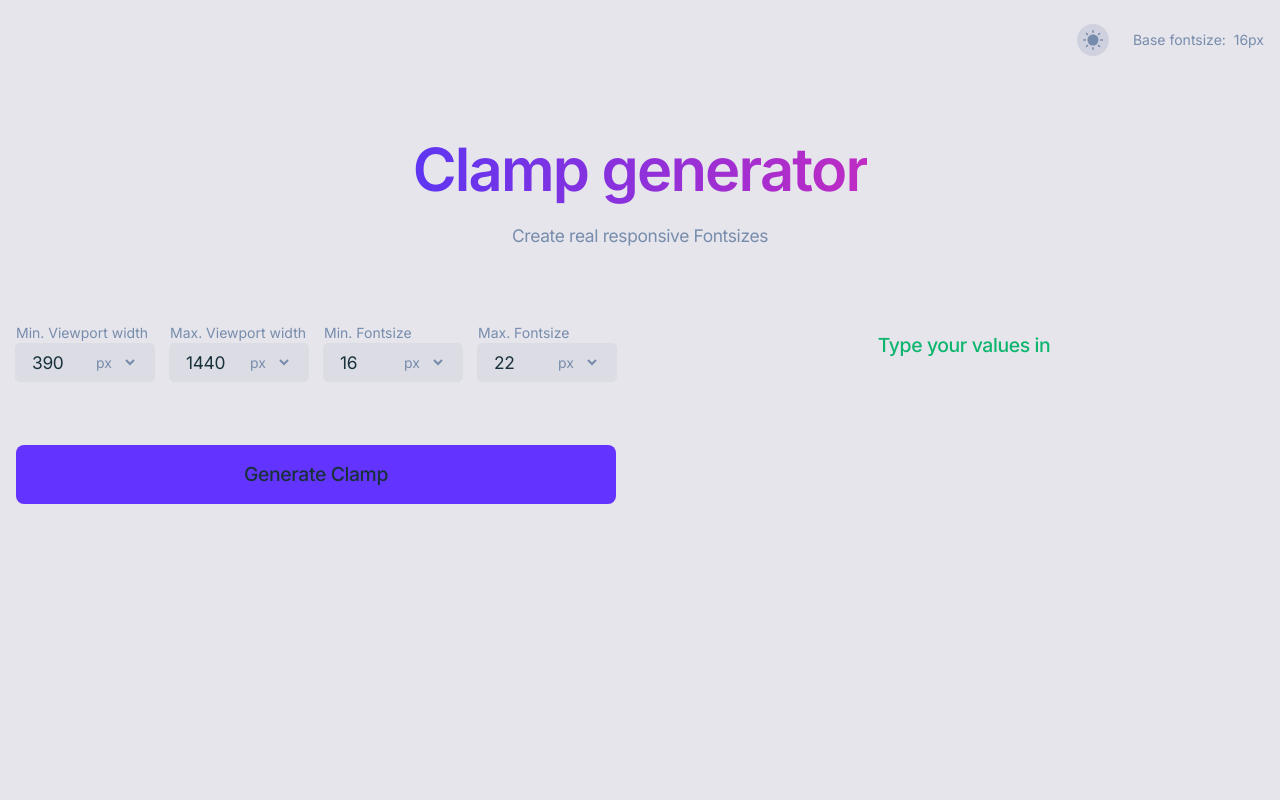
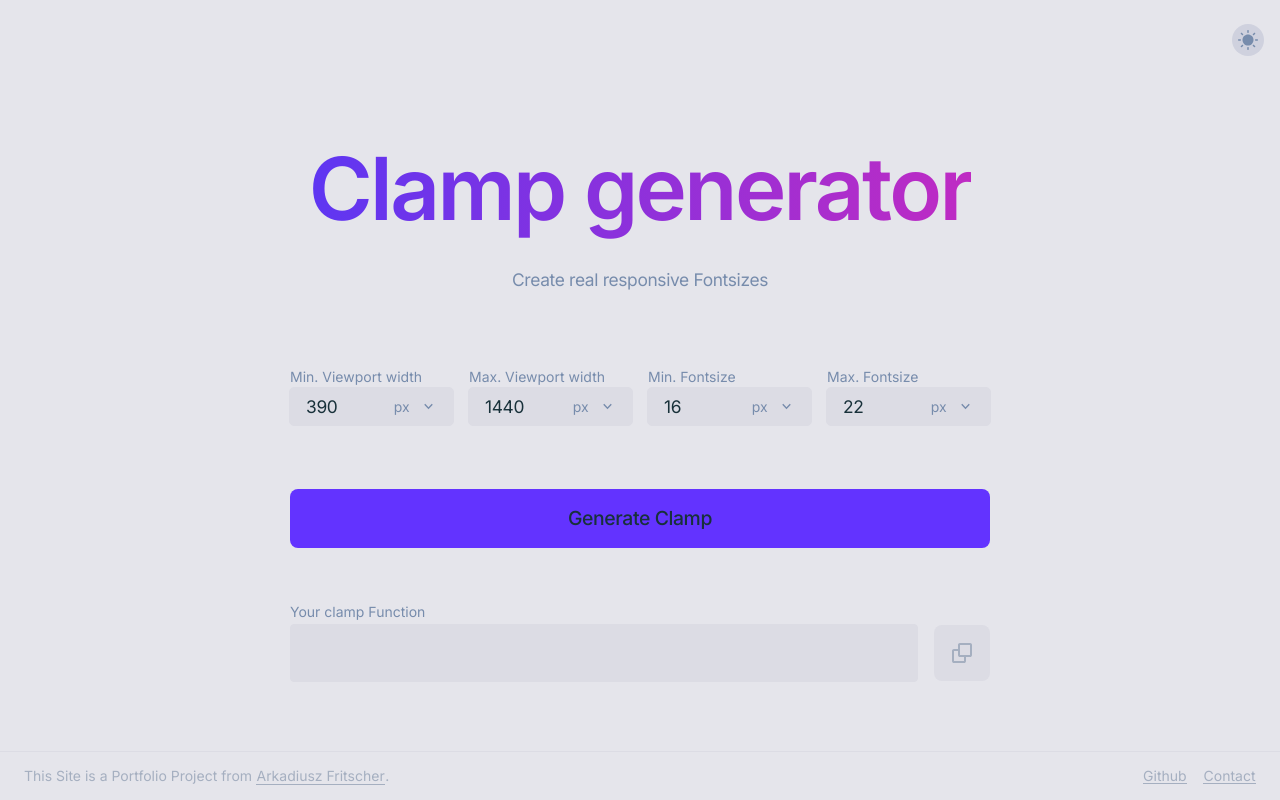
Before and after one commit to Arkadiusz-Fritscher/clamp-generator-lite, a Vue app: page / in a window 1280 px wide. Built offline with nearby package versions, Linux system fonts and the light colour scheme.

Commit message:
feature: adding footer

```diff
--- a/src/App.vue
+++ b/src/App.vue
@@ -1,20 +1,22 @@
 <template>
   <TheNavigation />
   <TheHeader />
-  <main class="wrapper__small flex flex-wrap gap-12 justify-between">
+  <main class="wrapper__small space-y-12">
     <TheForm @submit="onSubmit" />
     <TheClampCard :values="formInputs" />
   </main>
   <!-- <ThePreview /> -->
+  <TheFooter />
 </template>
 
 <script setup lang="ts">
+import { ref } from "vue";
 import TheNavigation from "@/components/TheNavigation.vue";
 import TheForm from "@/components/TheForm.vue";
 import TheClampCard from "@/components/TheClampCard.vue";
 // import ThePreview from "@/components/ThePreview.vue";
-import { ref } from "vue";
 import TheHeader from "@/components/TheHeader.vue";
+import TheFooter from "@/components/TheFooter.vue";
 
 const formInputs = ref();
 
@@ -25,15 +27,43 @@ const onSubmit = (values: object) => {
 </script>
 
 <style>
+body {
+  --delay: 0.2s;
+  --ease: ease-out;
+  transition: background-color var(--delay) var(--ease),
+    color var(--delay) var(--ease);
+}
+
+#app {
+  min-height: 100vh;
+  position: relative;
+  display: flex;
+  flex-direction: column;
+  align-items: center;
+  /* flex-wrap: nowrap;
+    align-content: center;
+    justify-content: flex-start;
+    align-items: stretch; */
+}
+
+#app > * {
+  width: 100%;
+}
+
+main {
+  flex: 1 1 auto;
+  align-content: flex-start;
+}
+
 .wrapper__large {
   max-width: 1980px;
-  margin-inline: auto;
+  /* margin-inline: auto; */
   padding-inline: 1rem;
 }
 
 .wrapper__small {
   max-width: 1440px;
-  margin-inline: auto;
+  /* margin-inline: auto; */
   padding-inline: 1rem;
 }
 
@@ -41,15 +71,15 @@ const onSubmit = (values: object) => {
   display: flex;
   justify-content: center;
   margin-inline: auto;
-  max-width: 600px;
+  max-width: 700px;
 }
 
 @media screen(sm) {
   .wrapper__small {
-    padding-inline: 5%;
+    padding-inline: 32px;
   }
   .wrapper__large {
-    padding-inline: 5%;
+    padding-inline: 32px;
   }
 }
 </style>
--- a/src/assets/base.css
+++ b/src/assets/base.css
@@ -41,7 +41,7 @@
   --text-caption: 0.875rem;
   --text-base: clamp(0.875rem, 0.7721rem + 0.3922vw, 1.125rem);
   --text-md: clamp(1rem, 0.8971rem + 0.3922vw, 1.25rem);
-  --text-headline: clamp(1.5rem, 0.525rem + 4vw, 4.125rem);
+  --text-headline: clamp(2.25rem, 0.857rem + 5.714vw, 6rem);
 
   --text-preview: 1rem;
 }
@@ -95,7 +95,6 @@
 }
 
 body {
-  min-height: 100vh;
   text-rendering: optimizeLegibility;
   -webkit-font-smoothing: antialiased;
   -moz-osx-font-smoothing: grayscale;
@@ -108,6 +107,4 @@ body {
   background: linear-gradient(90.6deg, #5e36f2 0%, #bf2bc3 99.79%);
   -webkit-background-clip: text;
   -webkit-text-fill-color: transparent;
-  background-clip: text;
-  text-fill-color: transparent;
 }
--- a/src/components/BaseButton.vue
+++ b/src/components/BaseButton.vue
@@ -12,6 +12,15 @@
 
 <style scoped>
 button {
-  transition: background-color 0.3s ease-out;
+  transition: background-color 0.2s ease-out;
+}
+
+button:disabled {
+  background-color: var(--color-dark2);
+  color: var(--color-darker);
+}
+
+button:disabled:hover {
+  cursor: not-allowed;
 }
 </style>
--- a/src/components/BaseInput.vue
+++ b/src/components/BaseInput.vue
@@ -94,4 +94,17 @@ input::-webkit-inner-spin-button {
 input[type="number"] {
   -moz-appearance: textfield;
 }
+
+select {
+  -webkit-appearance: none;
+  -moz-appearance: none;
+  appearance: none; /* Remove default arrow */
+  background-image: url(@/assets/chevron_down.svg); /* Add custom arrow */
+  background-position: center right;
+  background-repeat: no-repeat;
+  background-size: var(--text-base);
+  padding-right: var(--text-base);
+  line-height: 140%;
+  width: max-content;
+}
 </style>
--- a/src/components/TheClampCard.vue
+++ b/src/components/TheClampCard.vue
@@ -1,14 +1,17 @@
 <script setup lang="ts">
 import pxToRem from '@/utils/pxToRem.js';
-import { computed } from 'vue';
+import { computed, ref } from 'vue';
 import BaseButton from '@/components/BaseButton.vue';
 import IconCopy from './icons/IconCopy.vue';
+import IconCheck from './icons/IconCheck.vue';
 const props = defineProps({
     values: {
         type: [Object, Boolean],
         default: false
     }
 });
+
+const hasCopy = ref(false);
 
 const calcClamp = computed(() => {
     if (props.values) {
@@ -21,10 +24,11 @@ const calcClamp = computed(() => {
         const slop = (maxFont.input - minFont.input) / (maxViewport.input - minViewport.input);
         const yAxisIntersection = -minViewport.input * slop + minFont.input;
 
-        const clamp = `clamp(${fix(minFont.input)}rem, ${fix(yAxisIntersection)}rem + ${fix(slop * 100)}vw, ${fix(maxFont.input)}rem)`;
+        const clamp = `${fix(minFont.input)}rem, ${fix(yAxisIntersection)}rem + ${fix(slop * 100)}vw, ${fix(maxFont.input)}rem`;
+        const clampString = `clamp(${fix(minFont.input)}rem, ${fix(yAxisIntersection)}rem + ${fix(slop * 100)}vw, ${fix(maxFont.input)}rem)`;
 
         document.documentElement.style.setProperty('--text-preview', clamp);
-        return clamp;
+        return { string: clampString, clamp };
     }
 
     return false;
@@ -34,24 +38,51 @@ const calcClamp = computed(() => {
 const remValues = computed(() => {
     return pxToRem(props.values) || false;
 });
+
+const copyClipboard = (e) => {
+    const clamp = calcClamp.value;
+    if (clamp) {
+        navigator.clipboard.writeText(clamp.string);
+        setTimeout(() => {
+            hasCopy.value = false;
+        }, 1500);
+
+        hasCopy.value = true;
+    }
+};
+
 </script>
 
 <template>
     <div class="clamp wrapper__flex">
-        <div v-if="calcClamp" class="w-full">
+        <div class="w-full">
             <div class="text-lighter text-caption pb-1">Your clamp Function</div>
             <div class="card">
-                <div class="bg-dark3 p-4 rounded-lg min-w-fit flex-1">{{ calcClamp }}</div>
+                <div
+                    class="clamp__string bg-dark2 px-6 py-4 rounded border border-dark2 hover:border-dark4"
+                    :class="{ 'hover:border-transparent': !calcClamp }"
+                >
+                    <template v-if="calcClamp">
+                        <span style="color: #BF2BC3">clamp</span>
+                        <span style="color: #2B95C3; margin-right: 0.3ch">(</span>
+                        <span>{{ calcClamp.clamp }}</span>
+                        <span style="color: #2B95C3; margin-left: 0.3ch">)</span>
+                    </template>
+                    <template v-else>
+                        <span class="text-transparent">-</span>
+                    </template>
+                </div>
                 <div class="copy">
-                    <BaseButton class="w-full">
-                        <IconCopy />
+                    <BaseButton class="w-full" @click="copyClipboard" :disabled="!calcClamp">
+                        <IconCopy v-if="!hasCopy" />
+                        <IconCheck v-else />
                     </BaseButton>
                 </div>
             </div>
         </div>
-        <div v-else class="flex px-6 py-3">
+        <!-- <div v-else class="flex px-6 py-3">
             <span class="text-md font-medium text-success">Type your values in</span>
-        </div>
+        </div>-->
     </div>
 </template>
 
@@ -64,14 +95,27 @@ const remValues = computed(() => {
     display: flex;
     flex-wrap: wrap;
     gap: 1rem;
-    padding: 2rem;
-    background-color: var(--color-dark2);
     border-radius: 16px;
     align-items: center;
 }
 
+.clamp__string {
+    flex: 1 1 calc(100% - 4.5rem);
+    min-width: fit-content;
+}
+
+.clamp__string > span {
+    animation: growRight 0.3s ease-out;
+    animation-fill-mode: forwards;
+}
+
+.clamp__string > span::selection {
+    background: var(--color-primary);
+    color: var(--color-white);
+}
+
 .copy {
-    flex: 1 1 min-content;
+    flex: 1 1 fit-content;
 }
 
 @media screen(sm) {
@@ -79,4 +123,13 @@ const remValues = computed(() => {
         flex: 1 1 40%;
     }
 }
+
+@keyframes growRight {
+    from {
+        opacity: 0;
+    }
+    to {
+        opacity: 1;
+    }
+}
 </style>
--- /dev/null
+++ b/src/components/TheFooter.vue
@@ -0,0 +1,35 @@
+<script setup lang="ts">
+
+</script>
+
+<template>
+  <footer class="px-6 bg-dark1 py-4 mt-10">
+    <div class="text-caption text-darker flex items-center flex-wrap justify-between gap-6">
+      <div>
+        This Site is a Portfolio Project from
+        <a href="https://fritscher.dev">Arkadiusz Fritscher</a>.
+      </div>
+      <div class="flex items-center gap-x-4">
+        <a href="https://fritscher.dev">Github</a>
+        <a href="mailto:fritscher.dev@gmail.com?subject=Clamp%20Generator">Contact</a>
+      </div>
+    </div>
+  </footer>
+  <!-- <Teleport to="body"></Teleport>
+  </Teleport>-->
+</template>
+
+<style scoped>
+footer {
+  border-top: 1px solid var(--color-dark2);
+}
+
+a {
+  border-bottom: 1px solid currentColor;
+  padding-inline: 0.03rem;
+}
+
+a:hover {
+  color: var(--color-primary);
+}
+</style>
--- a/src/components/TheForm.vue
+++ b/src/components/TheForm.vue
@@ -67,11 +67,12 @@ watch(inputValues, (newValue, oldValue) => {
 });
 
 const submit = () => {
-    if (validateForm()) {
-        emit('submit', JSON.parse(JSON.stringify(inputValues)));
-    } else {
-        emit('submit', false);
-    }
+    emit('submit', JSON.parse(JSON.stringify(inputValues)));
+    // if (validateForm()) {
+    //     emit('submit', JSON.parse(JSON.stringify(inputValues)));
+    // } else {
+    //     emit('submit', false);
+    // }
 };
 
 </script>
--- a/src/components/TheNavigation.vue
+++ b/src/components/TheNavigation.vue
@@ -59,10 +59,10 @@ watch(themeColor, () => {
         <IconMoon v-else />
       </button>
     </div>
-    <div class="text-caption text-lighter">
+    <!-- <div class="text-caption text-lighter">
       <span>Base fontsize: &nbsp;</span>
       <span>16px</span>
-    </div>
+    </div>-->
   </nav>
 </template>
 
--- a/src/components/ThePreview.vue
+++ b/src/components/ThePreview.vue
@@ -72,8 +72,9 @@ const resize = () => {
 };
 
 
+
 onMounted(() => {
-  resize();
+  // resize();
 });
 </script>
 
--- /dev/null
+++ b/src/components/icons/IconCheck.vue
@@ -0,0 +1,15 @@
+<template>
+  <svg
+    width="24"
+    height="24"
+    class="w-6 h-6"
+    viewBox="0 0 24 24"
+    fill="none"
+    xmlns="http://www.w3.org/2000/svg"
+  >
+    <path
+      d="M9.5252 17.657L4.5752 12.707L5.9892 11.293L9.5267 14.8265L9.5252 14.828L18.0102 6.34302L19.4242 7.75702L10.9392 16.243L9.5262 17.656L9.5252 17.657Z"
+      fill="currentColor"
+    />
+  </svg>
+</template>
--- a/src/utils/pxToRem.js
+++ b/src/utils/pxToRem.js
@@ -1,6 +1,4 @@
-export default function pxToRem(entry) {
-  const baseFont = 16;
-
+export default function pxToRem(entry, baseFont = 16) {
   const remValues = JSON.parse(JSON.stringify(entry));
 
   for (const [key, value] of Object.entries(remValues)) {
```
Also changed, not shown: src/assets/chevron_down.svg (added), src/assets/chevron_left.svg (added).
